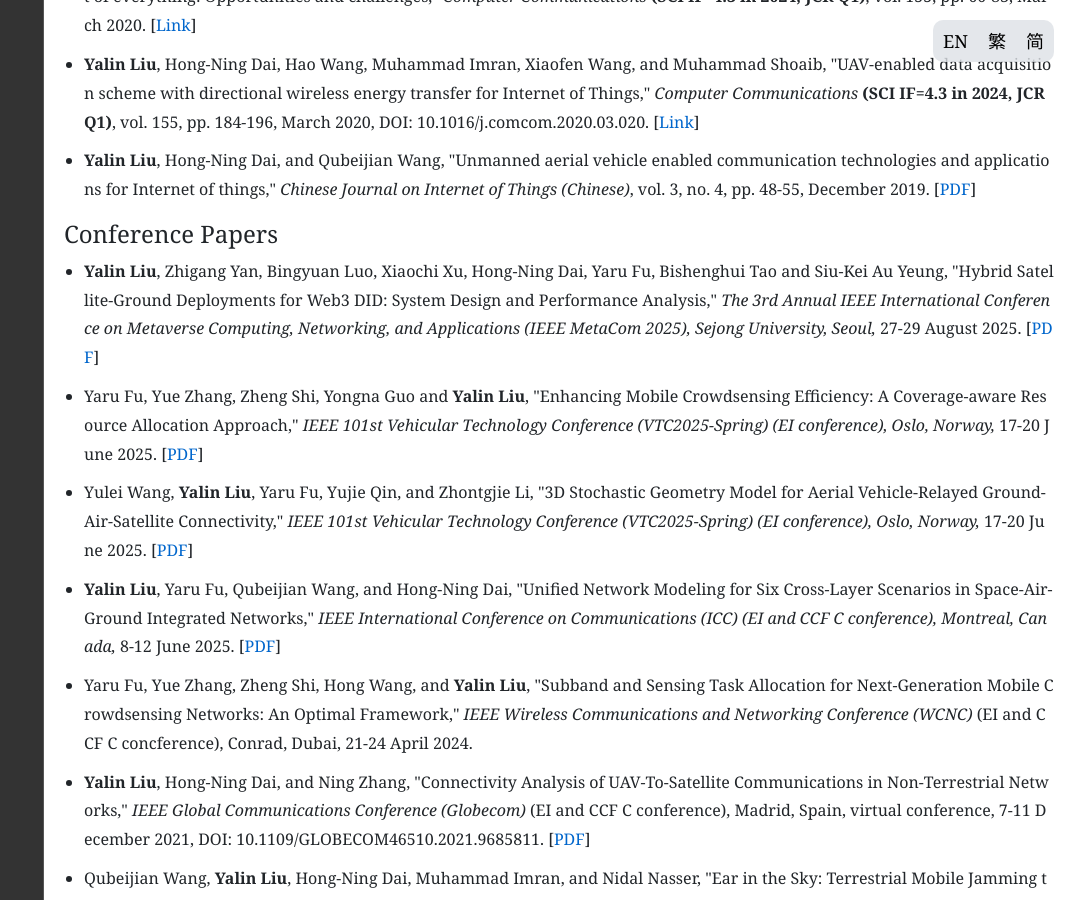
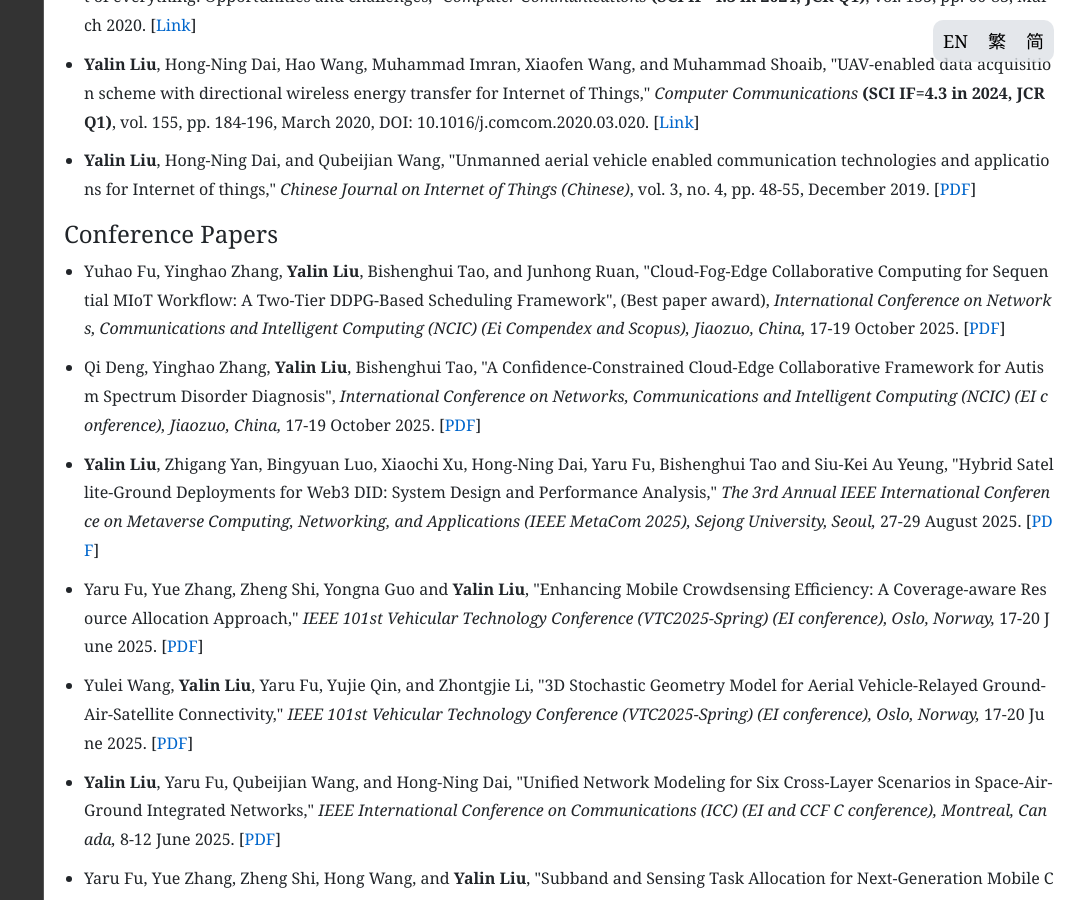
Before and after one commit to yalin-liu/yalin-liu.github.io, a Jekyll site: the page built from _pages/resume.md, in a window 1280 px wide and 900 px high, scrolled down 2149 px. Shown: the whole window, without its empty margins (206-1280 px from the left). Built offline with Jekyll 4.4.1, drawn with Linux system fonts in a browser that asks for light colours.

Commit message:
update conference paper content

```diff
--- a/_pages/resume.md
+++ b/_pages/resume.md
@@ -139,6 +139,17 @@ language: en
     <h4>Conference Papers</h4>
     <ul>
         <li>
+            Yuhao Fu, Yinghao Zhang, <span class="highlight">Yalin Liu</span>, Bishenghui Tao, and Junhong Ruan,
+            "Cloud-Fog-Edge Collaborative Computing for Sequential MIoT Workflow: A Two-Tier DDPG-Based Scheduling Framework", (Best paper award),
+            <em>International Conference on Networks, Communications and Intelligent Computing (NCIC) (Ei Compendex and Scopus), Jiaozuo, China,</em> 17-19 October 2025.
+            [<a href="https://arxiv.org/pdf/2510.21135" target="_blank">PDF</a>]
+        </li>
+        <li>
+            Qi Deng, Yinghao Zhang, <span class="highlight">Yalin Liu</span>, Bishenghui Tao,
+            "A Confidence-Constrained Cloud-Edge Collaborative Framework for Autism Spectrum Disorder Diagnosis", <em>International Conference on Networks, Communications and Intelligent Computing (NCIC) (EI conference), Jiaozuo, China,</em> 17-19 October 2025.
+            [<a href="https://arxiv.org/pdf/2510.21130" target="_blank">PDF</a>]
+        </li>
+        <li>
             <span class="highlight">Yalin Liu</span>, Zhigang Yan, Bingyuan Luo, Xiaochi Xu, Hong-Ning Dai, Yaru Fu, Bishenghui Tao and Siu-Kei Au Yeung,
             "Hybrid Satellite-Ground Deployments for Web3 DID: System Design and Performance Analysis,"
             <em>The 3rd Annual IEEE International Conference on Metaverse Computing, Networking, and Applications (IEEE MetaCom 2025), Sejong University, Seoul,</em> 27-29 August 2025.
```
Also changed, not shown: _pages/research.md (+2 -0 lines), zh-CN/research.md (+2 -0 lines), zh-CN/resume.md (+6 -0 lines), zh-TW/research.md (+2 -0 lines), zh-TW/resume.md (+6 -0 lines).
